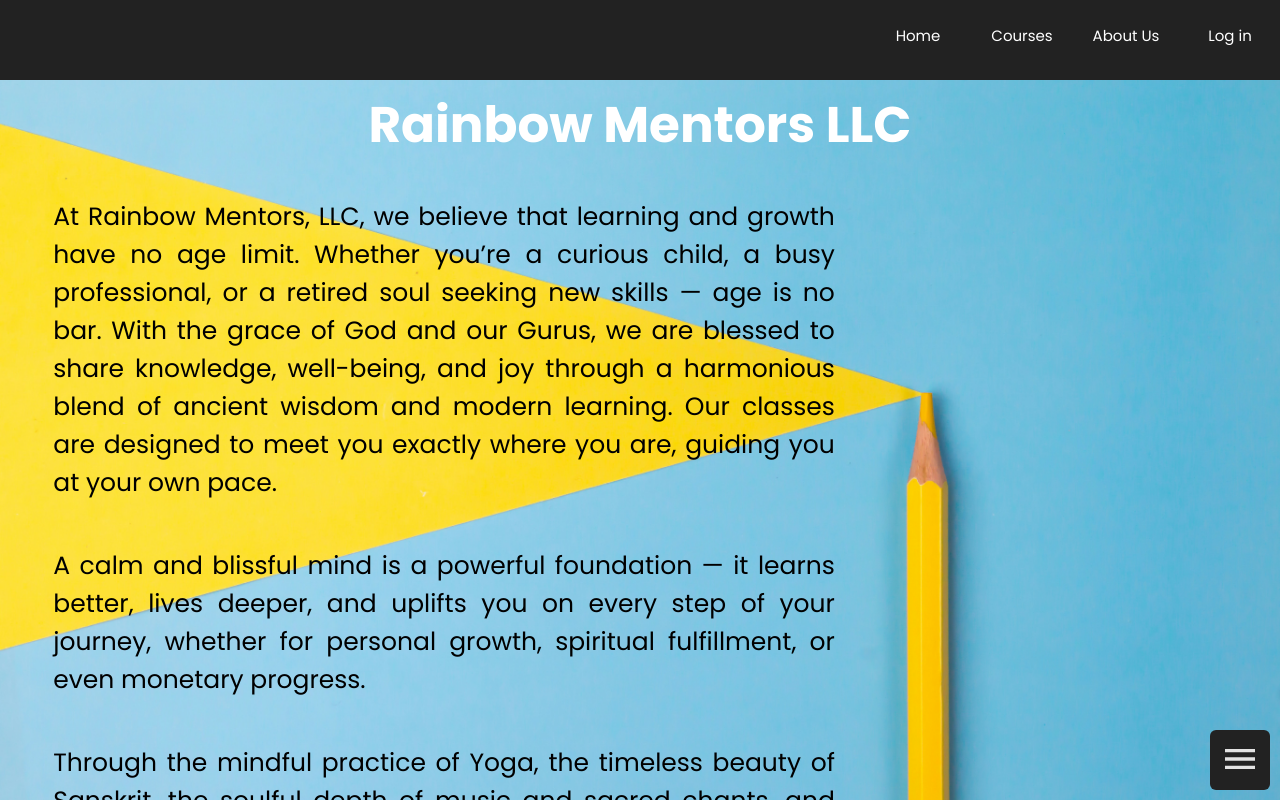
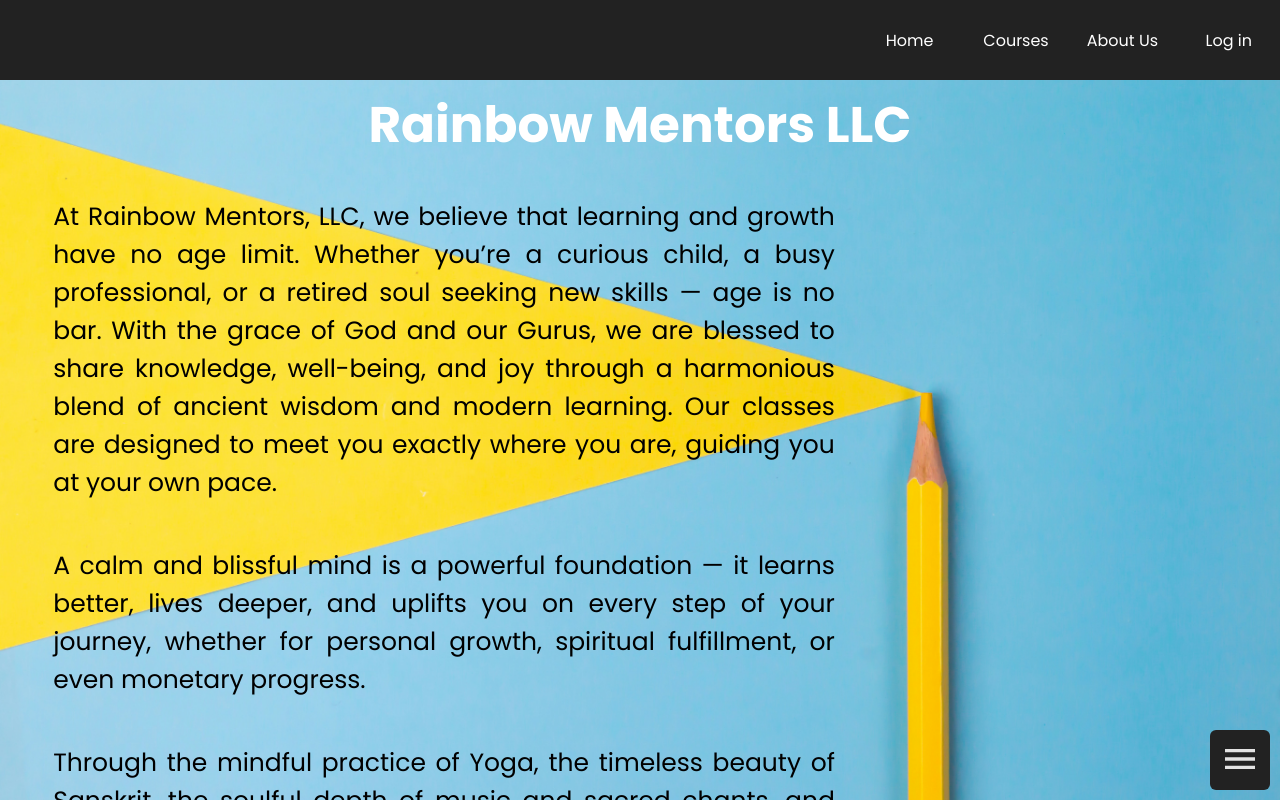
Before and after one commit to sbgenius18/website1, a plain HTML site: page index.html in a window 1280 px wide. Shown: the top 800 px of the page. Drawn offline with Linux system fonts and the light colour scheme; files whose address does not match are found by name.

Commit message:
Update index.html

```diff
--- a/index.html
+++ b/index.html
@@ -30,20 +30,19 @@
       position: absolute;
       top: 0px;
       right: 0px;
-      height: 70px;
+      height: 100%;
     }
 
     .home,
     .Courses,
     .about,
     .login {
-      width: 100px;
-      height: 70px;
+      width: 8vw;
       padding: 0px;
       border: none;
       background-color: rgb(34, 34, 34);
       color: white;
-      font-size: 15px;
+      font-size: 16px;
       height: 100%;
       font-family: 'Poppins', sans-serif;
       cursor:pointer;
@@ -259,5 +258,4 @@
     </p>
   </div>
   <script src="script.js"></script>
-
 </body>
```
